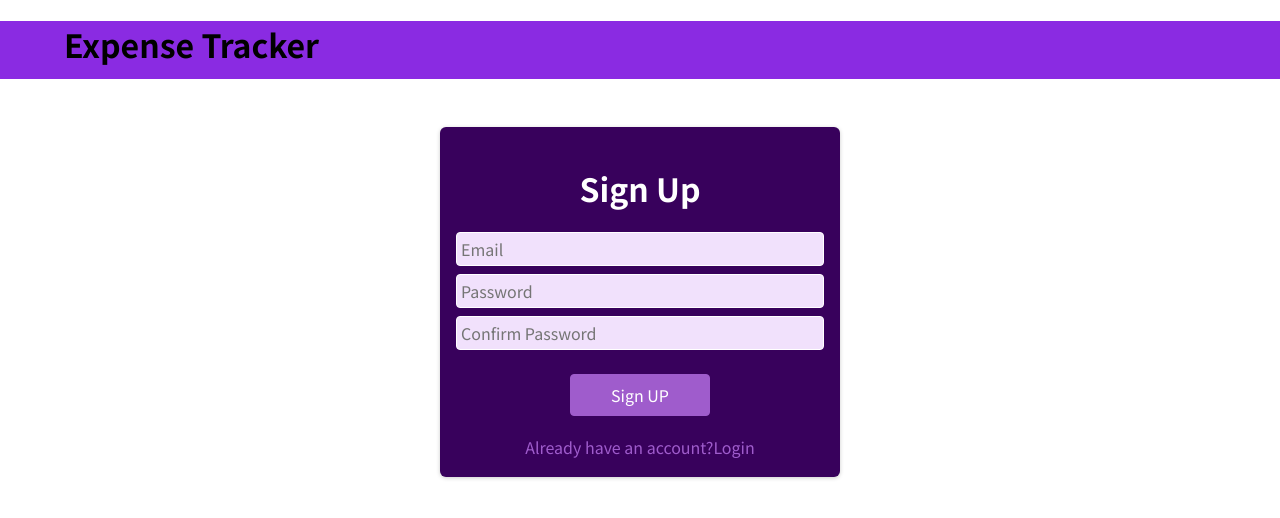
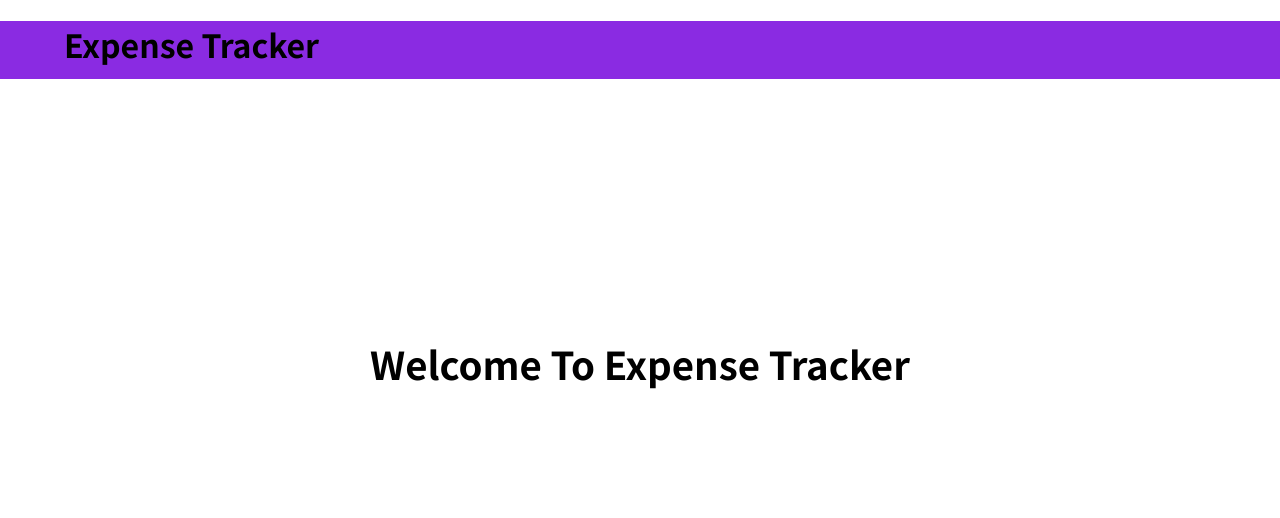
Before and after one commit to thajunnisaph/ExpenseTracker-react-app, a React (Create React App) app: page /home in a window 1280 px wide. Shown: the top 518 px of the page. Built offline with nearby package versions, Linux system fonts and the light colour scheme.

Commit message:
Login page and home page created,also save the token to localstorage

```diff
--- a/src/App.js
+++ b/src/App.js
@@ -1,13 +1,26 @@
 import { Fragment } from "react";
+import { Route, Switch,Redirect} from "react-router-dom";
 import Header from "./Components/Layout/Header";
 import Login from "./Pages/Login";
+import Home from "./Pages/Home";
 
 function App() {
   return (
     <Fragment>
       <header>
         <Header />
+        <Switch>
+        <Route  path='/login'>
         <Login />
+        </Route>
+        <Route path='/home'>
+          <Home />
+        </Route>
+        <Route path = '/' exact>
+          <Redirect to='/login'/>
+        </Route>
+        </Switch>
+
         </header>
 
     </Fragment>
--- /dev/null
+++ b/src/Pages/Home.js
@@ -0,0 +1,11 @@
+import React from 'react'
+import classes from './Home.module.css';
+function Home() {
+  return (
+    <div className={classes.home}>
+        <h1>Welcome To Expense Tracker</h1>
+    </div>
+  )
+}
+
+export default Home
--- /dev/null
+++ b/src/Pages/Home.module.css
@@ -0,0 +1,7 @@
+.home {
+    margin: auto;
+    width: 70%;
+    margin-top: 20%;
+    text-align: center;
+    font-size: larger;
+}
--- a/src/index.js
+++ b/src/index.js
@@ -2,6 +2,7 @@ import ReactDOM from 'react-dom/client';
 
 import './index.css';
 import App from './App';
+import { BrowserRouter } from 'react-router-dom';
 
 const root = ReactDOM.createRoot(document.getElementById('root'));
-root.render(<App />);
+root.render(<BrowserRouter><App /></BrowserRouter>);
```
